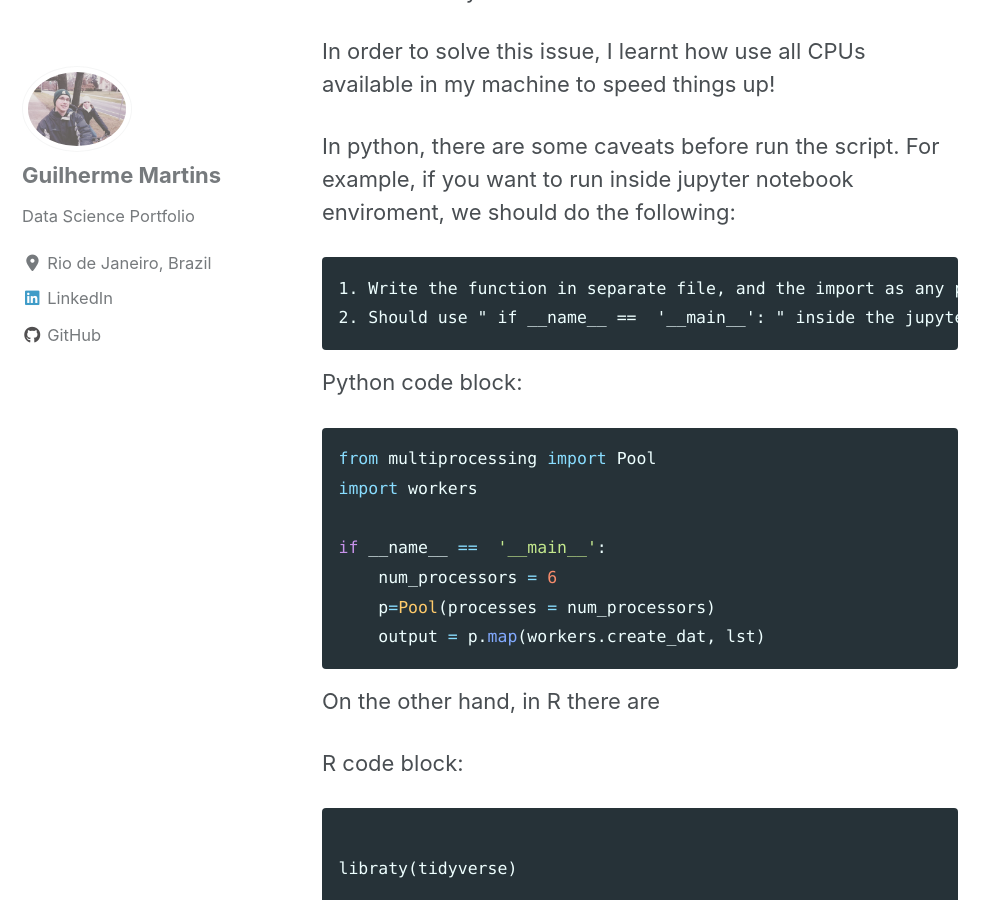
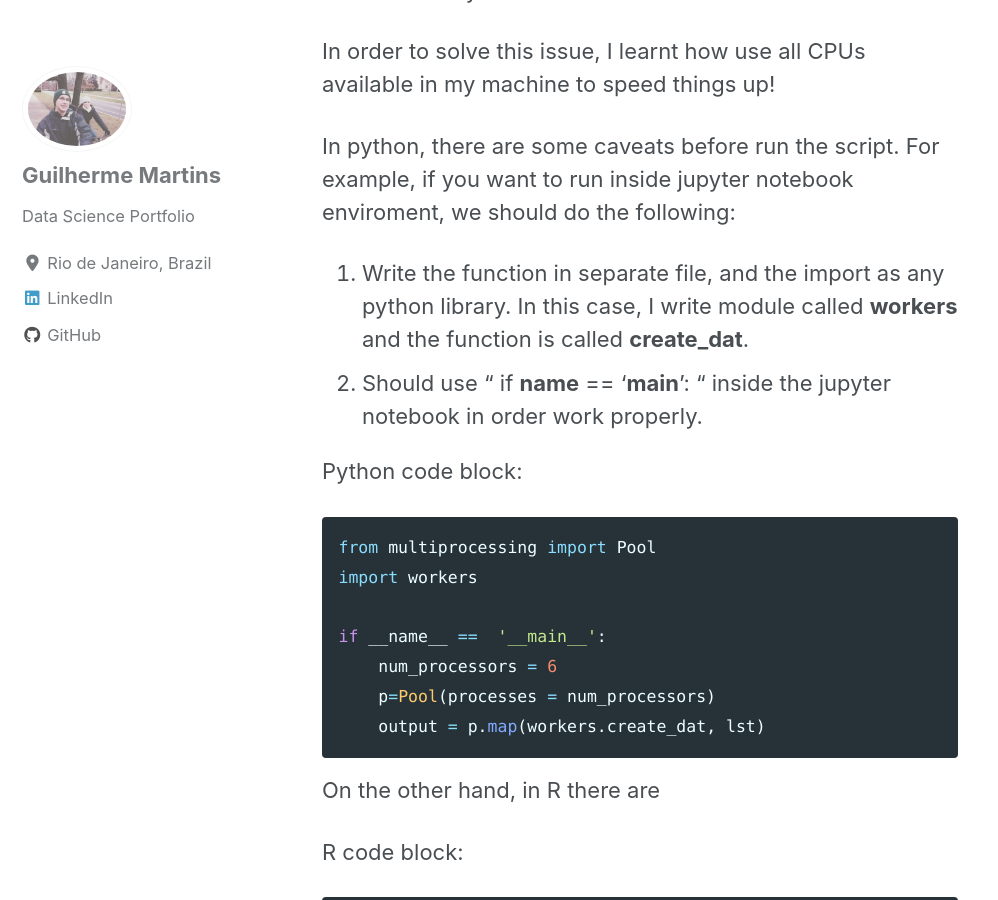
Before and after one commit to guilhermecsm/guilhermecsm.github.io, a Jekyll site: the page built from _posts/2019-10-31-parallel.md, in a window 1280 px wide and 900 px high, scrolled down 356 px. Shown: the whole window, without its empty margins (0-998 px from the left). Built offline with Jekyll 4.4.1, drawn with Linux system fonts in a browser that asks for light colours; cached includes are drawn as plain includes; nearby versions of some CDN libraries.

Commit message:
first postv3

```diff
--- a/_posts/2019-10-31-parallel.md
+++ b/_posts/2019-10-31-parallel.md
@@ -12,8 +12,8 @@ In order to solve this issue, I learnt how use all CPUs available in my machine
 
 In python, there are some caveats before run the script. For example, if you want to run inside jupyter notebook enviroment, we should do the following:
 
-	1. Write the function in separate file, and the import as any python library. In this case, I write module called __workers__ and the function is called __create_dat__.
-	2. Should use " if __name__ ==  '__main__': " inside the jupyter notebook in order work properly.
+1. Write the function in separate file, and the import as any python library. In this case, I write module called **workers** and the function is called **create_dat**.
+2. Should use " if __name__ ==  '__main__': " inside the jupyter notebook in order work properly.
 
 Python code block:
 
```
